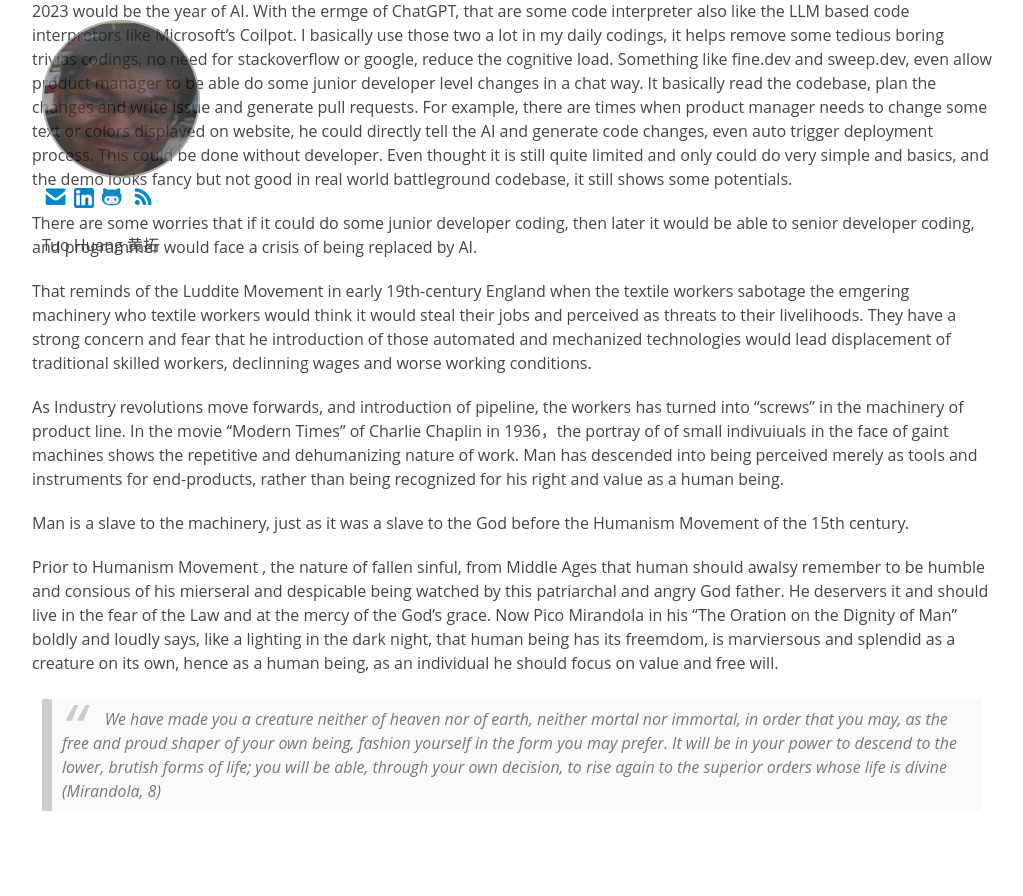
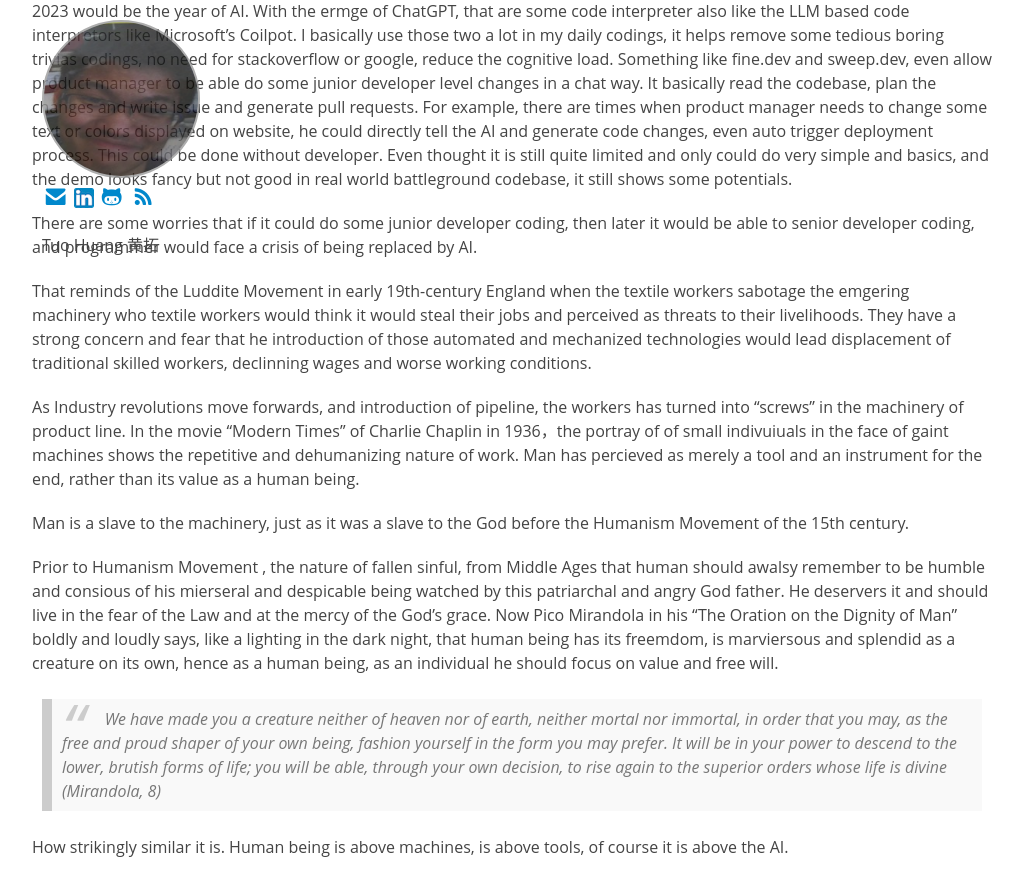
Before and after one commit to tuo/tuo.github.io, a Jekyll site: the page built from midlife crisis as programmer and AI.md, in a window 1280 px wide and 900 px high, scrolled down 7411 px. Shown: the top 896 px of the window, without its empty margins (128-1151 px from the left). Built offline with Jekyll 4.4.1, drawn with Linux system fonts in a browser that asks for light colours; our own code applies the rules of GitHub Pages for plain Markdown files; before the commit the page ends 8267 px from its top, so only the background shows below that.

Commit message:
commited

```diff
--- a/midlife crisis as programmer and AI.md
+++ b/midlife crisis as programmer and AI.md
@@ -176,10 +176,12 @@ There are some worries that if it could do some junior developer coding, then la
 
 That reminds of the Luddite Movement in early 19th-century England when the textile workers sabotage the emgering machinery who textile workers would think it would steal their jobs and perceived as  threats to their livelihoods. They have a strong concern and fear that he introduction of those automated and mechanized technologies would lead displacement of traditional skilled workers, declinning wages and worse working conditions.
 
-As Industry revolutions move forwards, and introduction of pipeline, the workers has turned into "screws" in the machinery of product line.  In the movie  "Modern Times" of Charlie Chaplin in 1936，the portray of of small indivuiuals in the face of gaint machines shows the repetitive and dehumanizing nature of work. Man has descended into being perceived merely as tools and instruments for end-products, rather than being recognized for his right and value as a human being.
+As Industry revolutions move forwards, and introduction of pipeline, the workers has turned into "screws" in the machinery of product line.  In the movie  "Modern Times" of Charlie Chaplin in 1936，the portray of of small indivuiuals in the face of gaint machines shows the repetitive and dehumanizing nature of work. Man has percieved as  merely a tool and an instrument for the end, rather than its value as a human being.
 
 Man is a slave to  the machinery, just as it was a slave to the God before the Humanism Movement of the 15th century.
 
 Prior to Humanism Movement , the nature of fallen sinful, from Middle Ages that human should awalsy remember to be humble and consious of his  mierseral and despicable  being watched by this patriarchal and angry God father. He deservers it and should live in the fear of the Law and at the mercy of the God's grace.  Now Pico Mirandola in his "The Oration on the Dignity of Man"  boldly and loudly says,  like a lighting in the dark night,   that human being has its freemdom,  is marviersous and splendid as a creature on its own,  hence as a human being, as an individual  he should focus on value and free will.
 
 > We have made you a creature neither of heaven nor of earth, neither mortal nor immortal, in order that you may, as the free and proud shaper of your own being, fashion yourself in the form you may prefer. It will be in your power to descend to the lower, brutish forms of life; you will be able, through your own decision, to rise again to the superior orders whose life is divine (Mirandola, 8)
+
+ How strikingly similar it is.  Human being is above machines, is above tools, of course it is above the AI.
```
